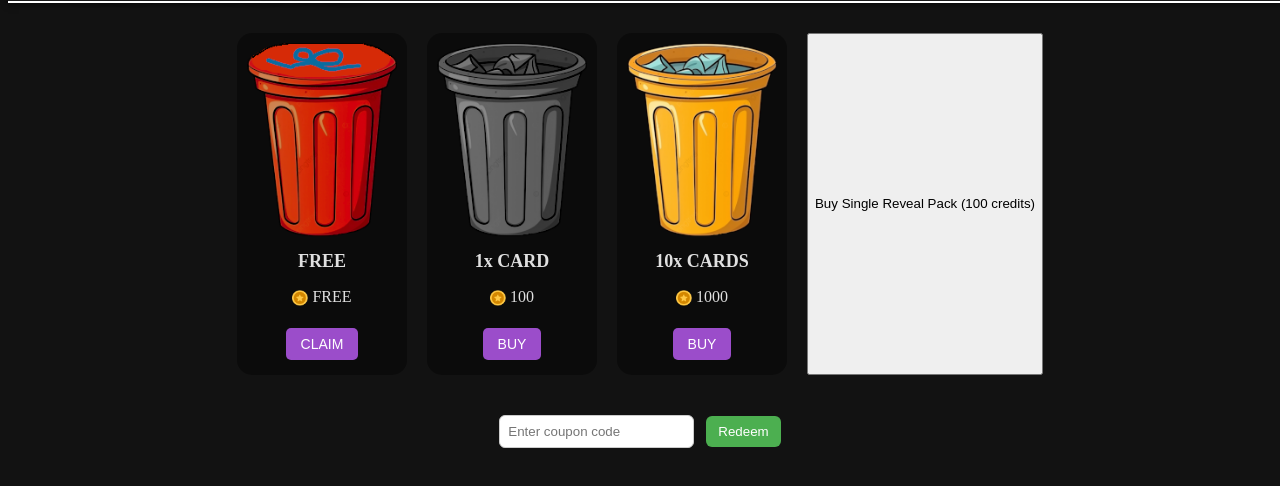
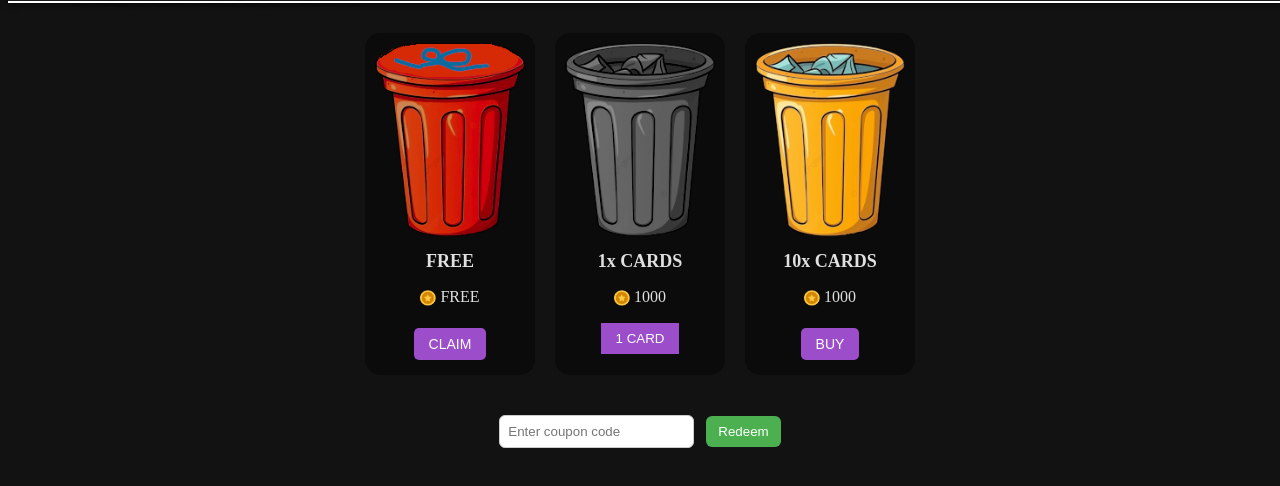
Before and after one commit to VanillaRilla/rillatcg, a plain HTML site: page shop.html in a window 1280 px wide. Shown: the part 78-564 px from the top of the page. Drawn offline with Linux system fonts and the light colour scheme; a web font is replaced by a local one.

Commit message:
Update shop.html

```diff
--- a/shop.html
+++ b/shop.html
@@ -394,15 +394,16 @@
         </div>
 
 
+        <div class="shop-item">
+            <img src="imgs/bingrey.png" alt="bingold">
+            <h3>1x CARDS</h3>
+            <p class="item-price">
+                <img src="imgs/balance.png" alt="Balance Icon" class="price-icon"><span class="price-amount">1000</span>
+            </p>
+            <button id="buySingleRevealPack">1 CARD</button>
+            <div id="singleRevealArea" class="reveal-pack-area"></div>
+        </div>
 
-        <div class="shop-item">
-            <img src="imgs/bingrey.png" alt="bingrey">
-            <h3>1x CARD</h3>
-            <p class="item-price">
-                <img src="imgs/balance.png" alt="Balance Icon" class="price-icon"><span class="price-amount">100</span>
-            </p>
-            <button id="addCardButton" class="button">BUY</button>
-        </div>
 
         <div class="shop-item">
             <img src="imgs/bingold.png" alt="bingold">
@@ -415,8 +416,12 @@
 
 
 
-        <button id="buySingleRevealPack">Buy Single Reveal Pack (100 credits)</button>
-        <div id="singleRevealArea" class="reveal-pack-area"></div>
+
+
+
+
+
+
 
 
 
```
